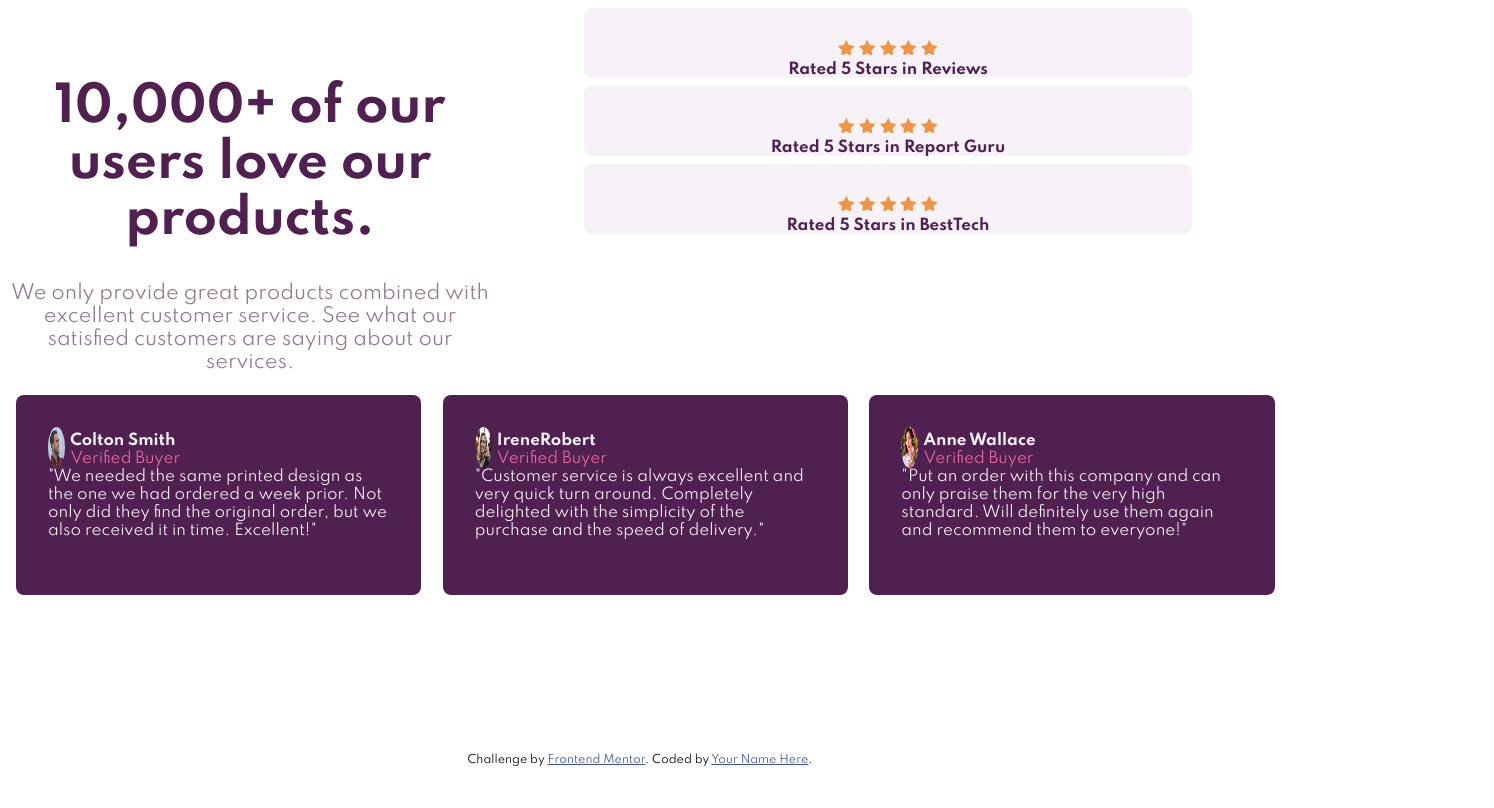
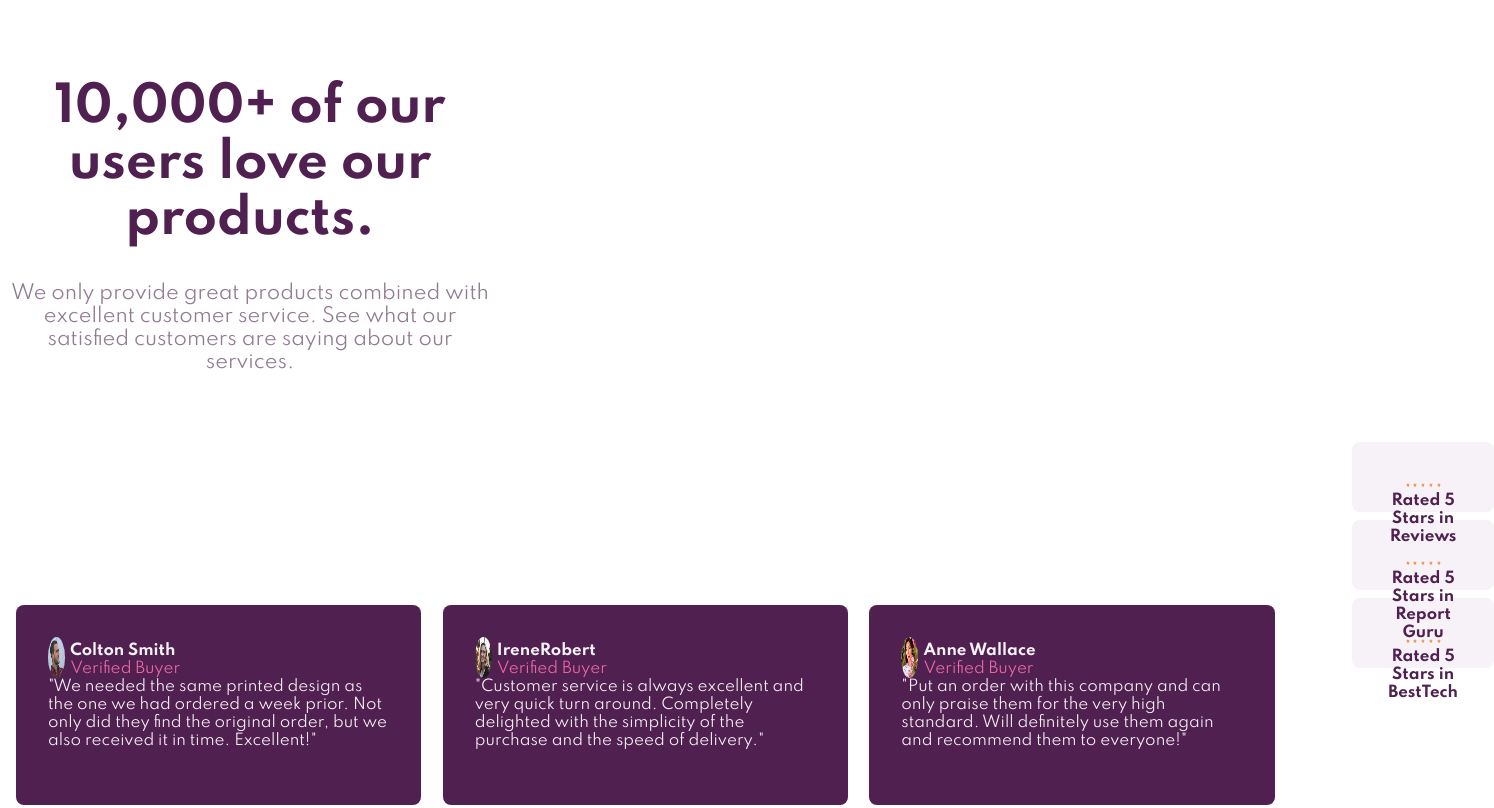
Before and after one commit to danieldamian09/social-proof-section-challenge-hub, a plain HTML site: page index.html in a window 1280 px wide. Shown: the top 808 px of the page, 1494 px wide, since content can reach past the window. Drawn offline with Linux system fonts and the light colour scheme.

Commit message:
cambios en la grilla

```diff
--- a/style.css
+++ b/style.css
@@ -38,8 +38,7 @@ body {
   grid-template-columns: 40% 50%;
   grid-template-rows: 1fr;
   gap: 5% 5%;
-  grid-template-areas:
-    ". container-2";
+  grid-template-areas: ;
 }
 
 .container-2 {
```
